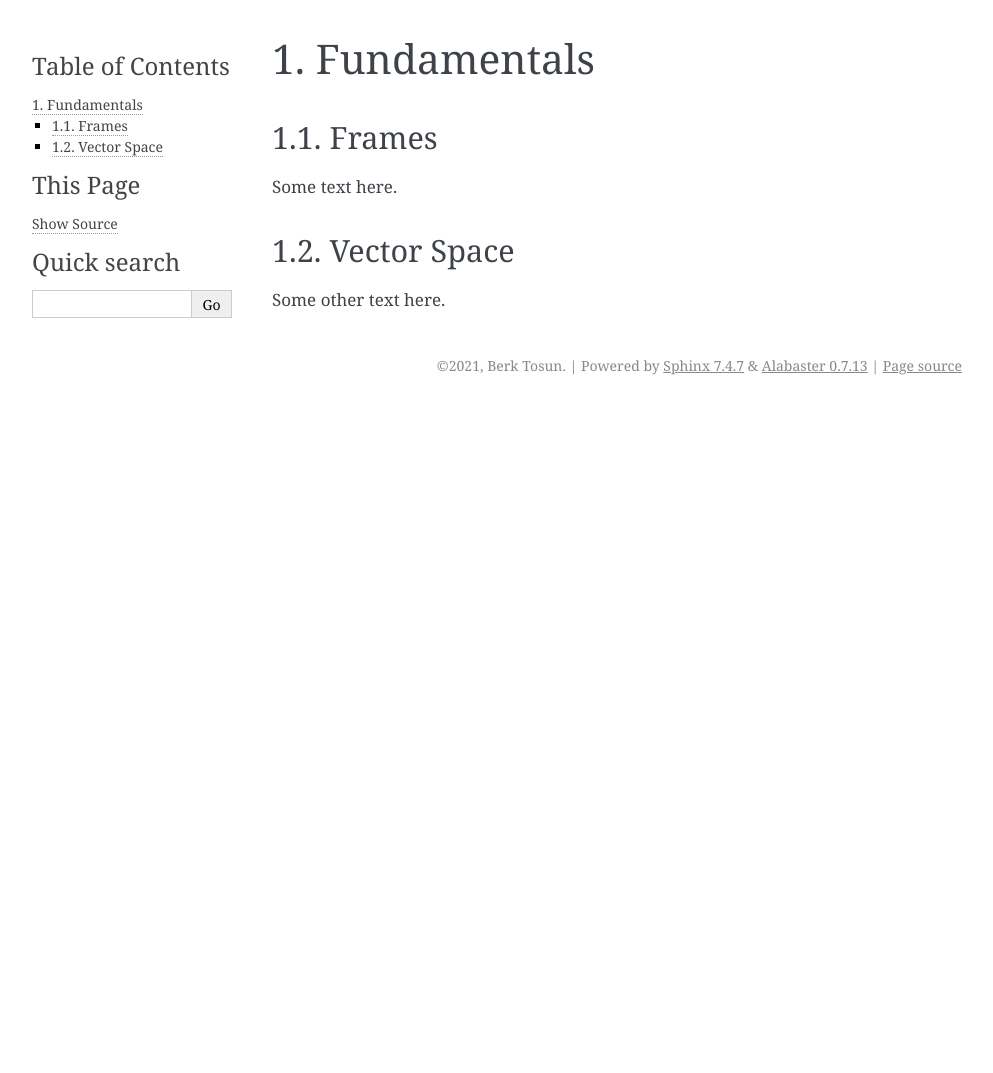
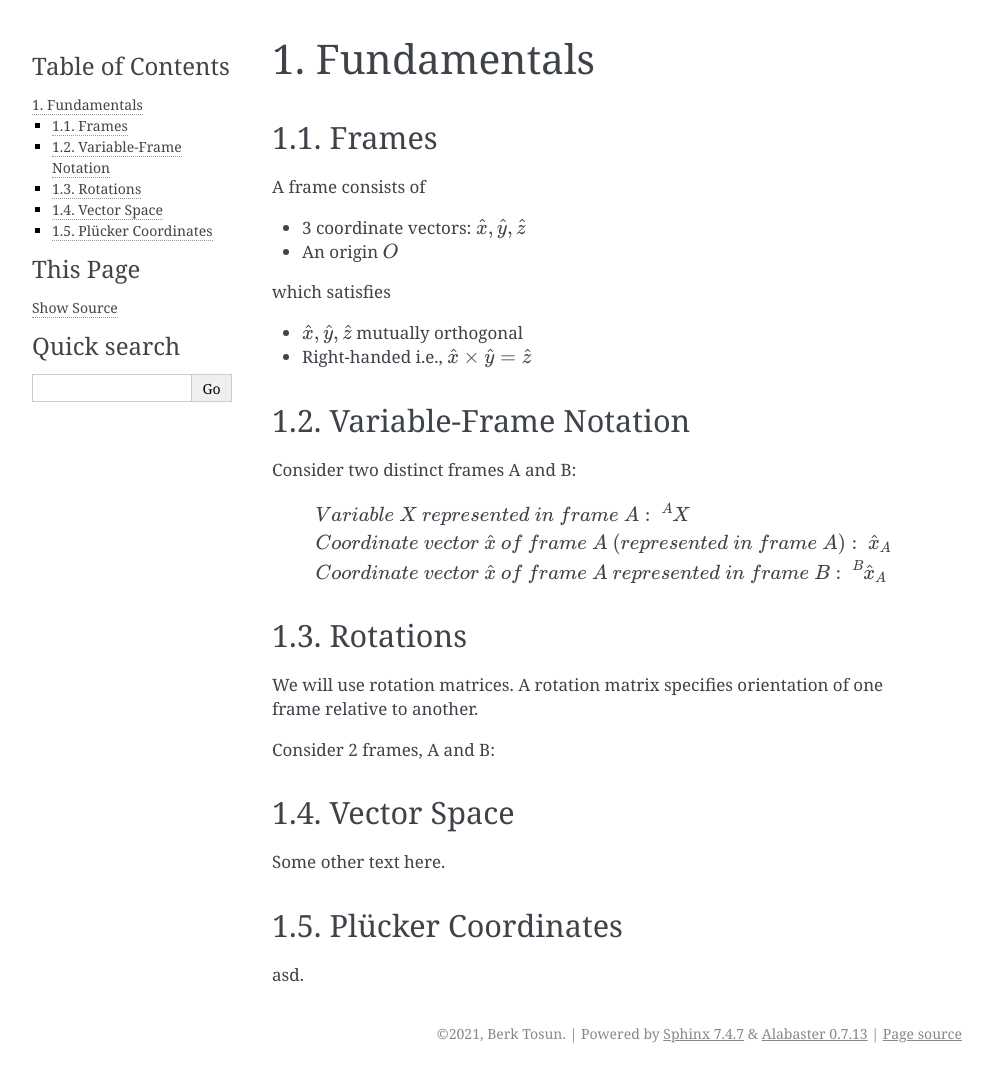
Before and after one commit to Berk-Tosun/berks_robotic_notes, a Sphinx documentation site: the page built from source/dynamics/Fundamentals.rst, in a window 1280 px wide. Shown: the whole page, without its empty margins (148-1141 px from the left). Built offline with Sphinx 7.4.7, drawn with Linux system fonts in a browser that asks for light colours; formulas are drawn with MathJax 3; pages that are not in the unit, such as notebooks, are missing from menus; before the commit the page ends 900 px from its top, so only the background shows below that.

Commit message:
Update contents

```diff
--- a/source/dynamics/Fundamentals.rst
+++ b/source/dynamics/Fundamentals.rst
@@ -4,9 +4,50 @@ Fundamentals
 Frames
 ------
 
-Some text here.
+A frame consists of
+
+* 3 coordinate vectors: :math:`\hat{x},\hat{y},\hat{z}`
+* An origin :math:`O`
+
+which satisfies
+
+* :math:`\hat{x},\hat{y},\hat{z}` mutually orthogonal
+* Right-handed i.e., :math:`\hat{x}\times\hat{y} = \hat{z}`
+
+Variable-Frame Notation
+-----------------------
+
+Consider two distinct frames A and B:
+
+.. math::
+
+  &Variable\ X\ represented\ in\ frame\ A:\ ^{A}X
+
+  &Coordinate\ vector\ \hat{x}\ of\ frame\ A\ (represented\ in\ frame\ A):\ \hat{x}_{A}
+
+  &Coordinate\ vector\ \hat{x}\ of\ frame\ A\ represented\ in\ frame\ B:\ ^{B}\hat{x}_{A}
+
+.. \tensor[^B]{\hat{x}}{_x}
+
+Rotations
+---------
+
+We will use rotation matrices. A rotation matrix specifies orientation of
+one frame relative to another.
+
+.. .. topic:: Example
+
+Consider 2 frames, A and B:
+
+..     ^{A}R_{B} = [^{A}\hat{x}_{B}^{A}\hat{y}_{B} ^{A}\hat{z}_{B}]
+
 
 Vector Space
 ------------
 
 Some other text here.
+
+Plücker Coordinates
+-------------------
+
+asd.
```
Also changed, not shown: source/dynamics/index.rst (+10 -1 lines), source/dynamics/single_body.rst (added, +29 -0 lines), source/further_reading/course.rst (added, +19 -0 lines), source/further_reading/index.rst (added, +13 -0 lines).
